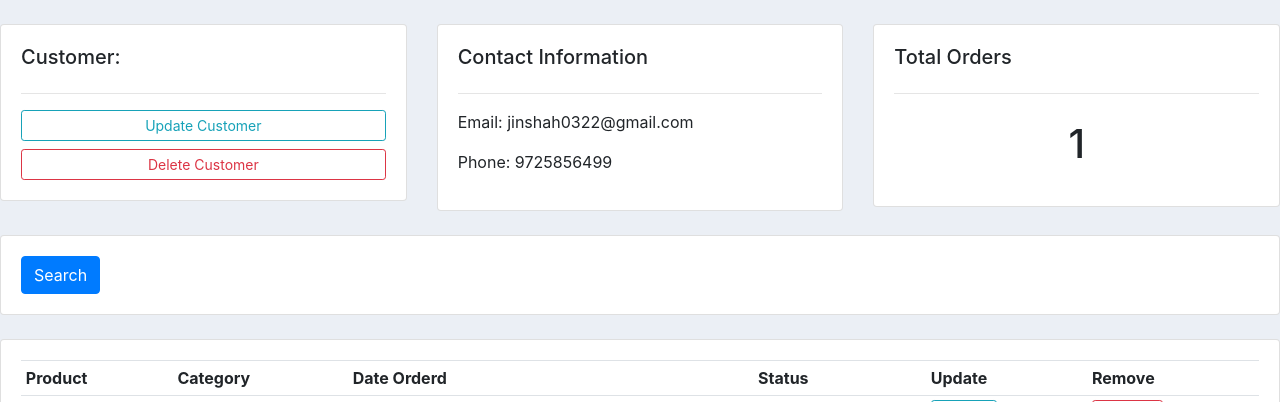
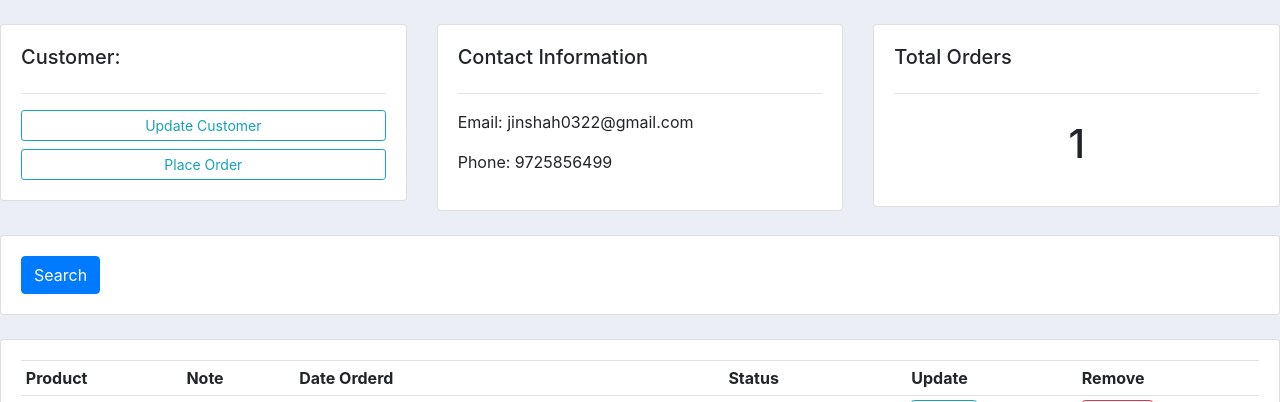
Before and after one commit to jinshah0322/CRM, a Django app: page /customer/1/ in a window 1280 px wide. Shown: the part 56-458 px from the top of the page. Run offline with Django 3.2, Linux system fonts and the light colour scheme; data comes from the database, SQL or seed files in the repository.

Commit message:
Update customer.html

```diff
--- a/crm/accounts/templates/accounts/customer.html
+++ b/crm/accounts/templates/accounts/customer.html
@@ -8,7 +8,7 @@
 			<h5>Customer:</h5>
 			<hr>
 			<a class="btn btn-outline-info  btn-sm btn-block" href="">Update Customer</a>
-			<a class="btn btn-outline-danger  btn-sm btn-block" href="">Delete Customer</a>
+			<a class="btn btn-outline-info  btn-sm btn-block" href="{% url 'create_order' customer.id %}">Place Order</a>
 
 		</div>
 	</div>
@@ -37,7 +37,7 @@
 	<div class="col">
 		<div class="card card-body">
 			<form method="get">
-
+				{{myfilter.form}}
 		    <button class="btn btn-primary" type="submit">Search</button>
 		  </form>
 		</div>
@@ -52,7 +52,7 @@
 			<table class="table table-sm">
 				<tr>
 					<th>Product</th>
-					<th>Category</th>
+					<th>Note</th>
 					<th>Date Orderd</th>
 					<th>Status</th>
 					<th>Update</th>
@@ -61,7 +61,7 @@
 				{% for i in orders %}
 				<tr>
 					<td>{{i.product}}</td>
-					<td>{{i.product.category}}</td>
+					<td>{{i.note}}</td>
 					<td>{{i.date_created}}</td>
 					<td>{{i.status}}</td>
 					<td><a class="btn btn-outline-info btn-sm" href="{% url 'update_order' i.id %}">Update</a></td>
```
